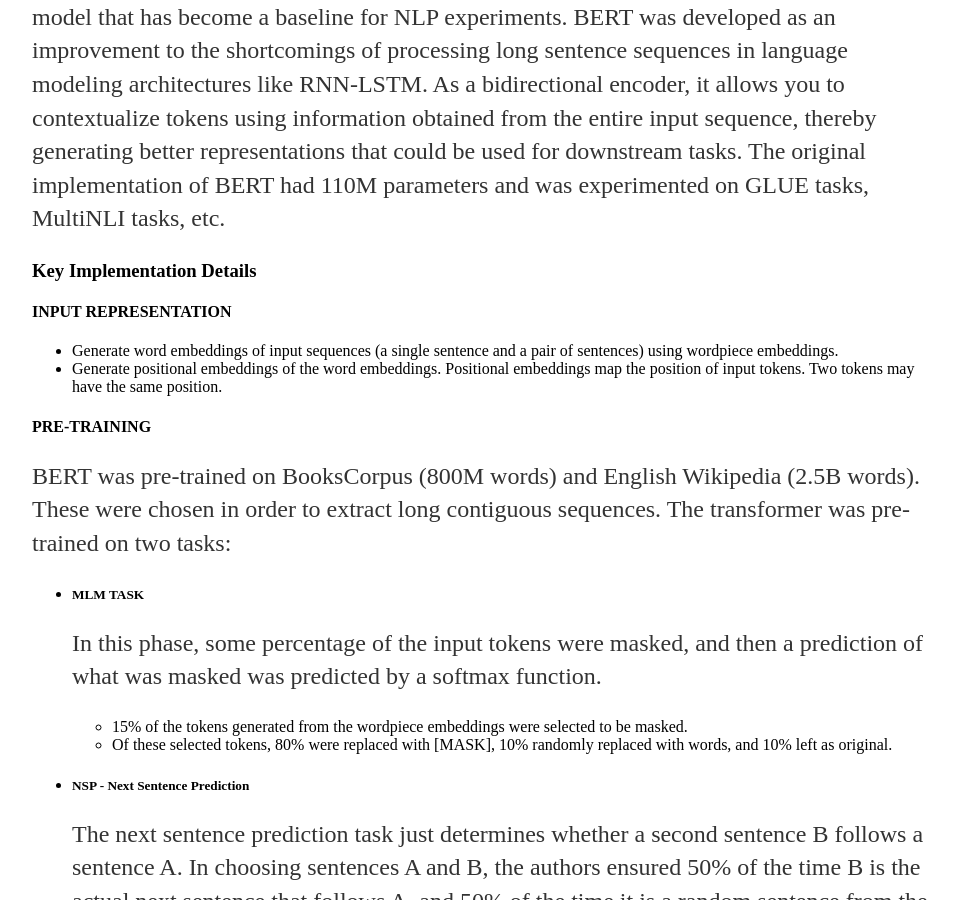
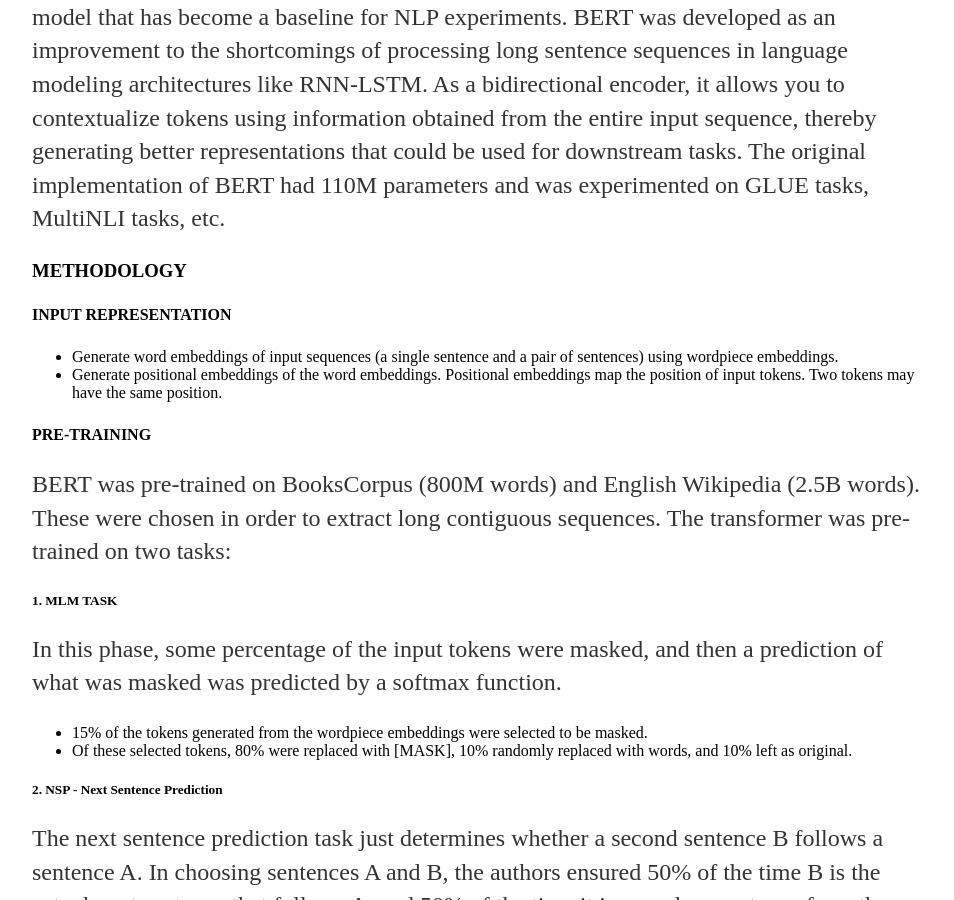
Before and after one commit to AsiakN/Nat.github.io, a Jekyll site: the page built from index.html, in a window 1280 px wide and 900 px high, scrolled down 672 px. Shown: the whole window, without its empty margins (160-1114 px from the left). Built offline with Jekyll 4.4.1, drawn with Linux system fonts in a browser that asks for light colours.

Commit message:
Update index.html

```diff
--- a/index.html
+++ b/index.html
@@ -22,31 +22,36 @@
 		As a bidirectional encoder, it allows you to contextualize tokens using information obtained from the entire input sequence, thereby generating better representations that could be used for downstream tasks.
 		The original implementation of BERT had 110M parameters and was experimented on GLUE tasks, MultiNLI tasks, etc.</p>
 
-	<h3>Key Implementation Details</h3>
-
+	<h3>METHODOLOGY</h3>
+	<p>
 		<h4>INPUT REPRESENTATION</h4>
+			<p>
 				<ul>
 					<li>Generate word embeddings of input sequences (a single sentence and a pair of sentences) using wordpiece embeddings.</li>
 					<li>Generate positional embeddings of the word embeddings. Positional embeddings map the position of input tokens. Two tokens may have the same position.</li>
 				</ul>
+			</p>
 
+		<p>
 			<h4>PRE-TRAINING</h4>
 			<p>BERT was pre-trained on BooksCorpus (800M words) and English Wikipedia (2.5B words).
 				These were chosen in order to extract long contiguous sequences. The transformer was pre-trained on two tasks:</p>
+		</p>
 
-	<ul>
-		<li><h5>MLM TASK</h5>
+
+		<p>
+			<h5>1. MLM TASK</h5>
 			<p>In this phase, some percentage of the input tokens were masked, and then a prediction of what was masked was predicted by a softmax function.</p>
 			<ul>
 				<li>15% of the tokens generated from the wordpiece embeddings were selected to be masked.</li>
 				<li>Of these selected tokens, 80% were replaced with [MASK], 10% randomly replaced with words, and 10% left as original.</li>
 			</ul>
-		</li>
-		<li><h5>NSP - Next Sentence Prediction</h5>
-			<p>The next sentence prediction task just determines whether a second sentence B follows a sentence A. In choosing sentences A and B, the authors ensured 50% of the time B is the actual next sentence that follows A, and 50% of the time it is a random sentence from the corpus.</p>
 
-		</li>
-	</ul>
+			<h5>2. NSP - Next Sentence Prediction</h5>
+				<p>The next sentence prediction task just determines whether a second sentence B follows a sentence A.
+					In choosing sentences A and B, the authors ensured 50% of the time B is the actual next sentence that follows A, and 50% of the time it is a random sentence from the corpus.</p>
+		</p>
+	</p>
 
 	<p><a href="https://aclanthology.org/N19-1423.pdf">Link to Paper</a> | <a href="https://github.com/AsiakN">Code</a></p>
 </div><!-- /.blurb -->
```
Lines whose indentation alone changed are shown as unchanged.
